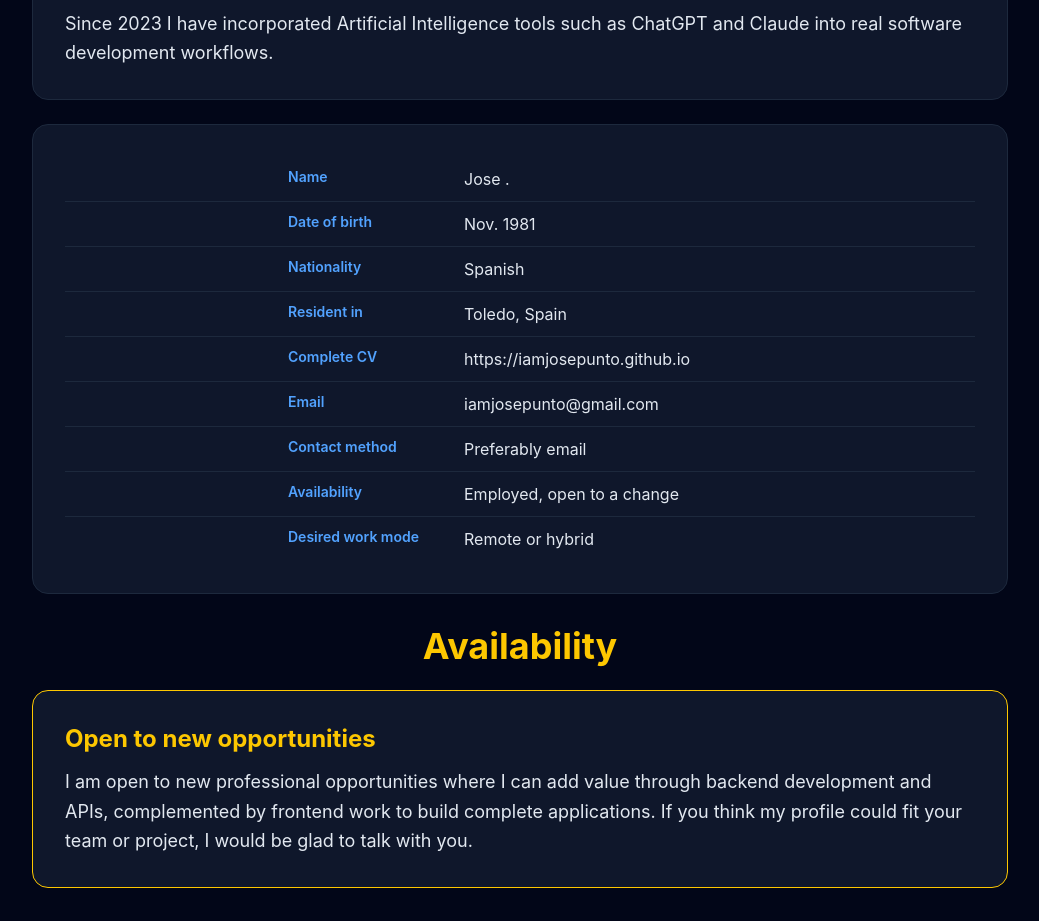
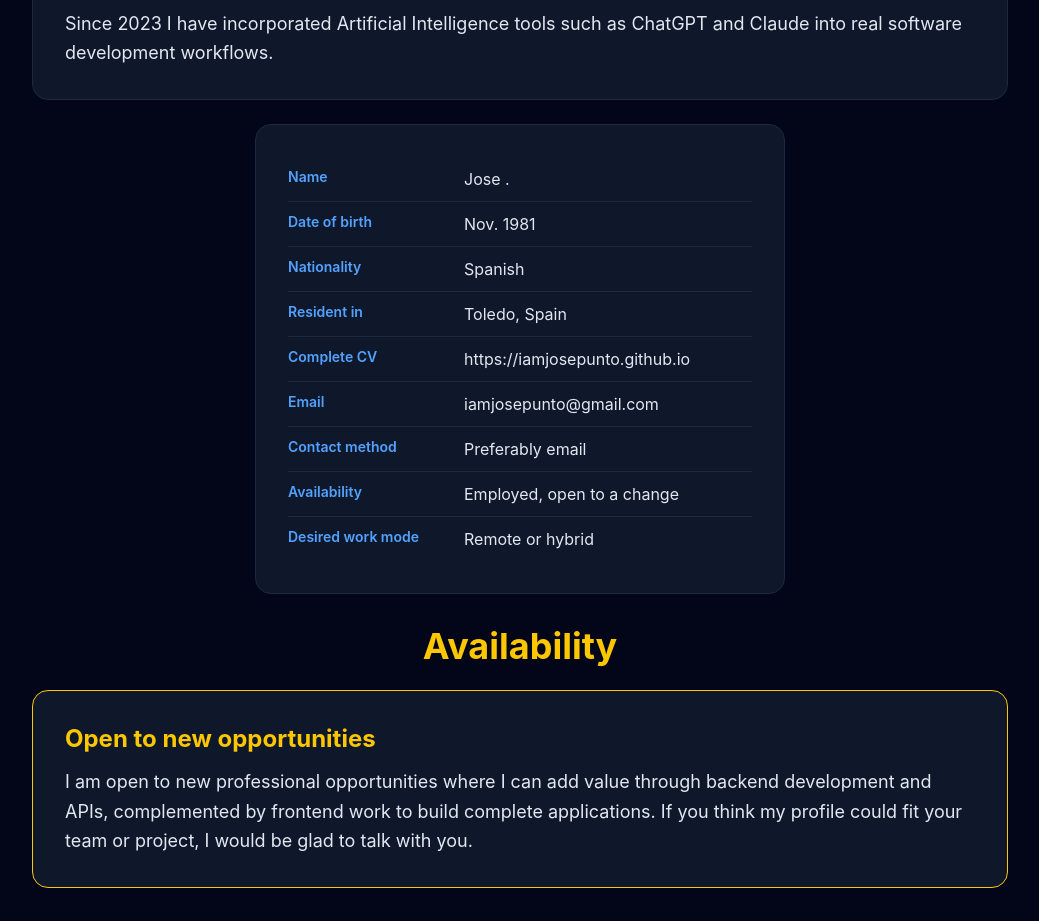
Before and after one commit to iamjosepunto/iamjosepunto.github.io, a React (Vite) app: page / in a window 1280 px wide. Shown: the part 1120-2041 px from the top of the page, without its empty margins (120-1159 px from the left). Built offline with nearby package versions, Linux system fonts and the light colour scheme.

Commit message:
Acerca de mi: estrechar tarjeta de datos al contenido

```diff
--- a/src/components/About.tsx
+++ b/src/components/About.tsx
@@ -78,6 +78,9 @@ const About = () => {
 
       <div
         className="
+          w-fit
+          max-w-full
+          mx-auto
           bg-slate-900
           border
           border-slate-800
@@ -97,7 +100,6 @@ const About = () => {
               flex
               flex-col
               sm:flex-row
-              sm:justify-center
               sm:gap-4
               py-2.5
             "
```
